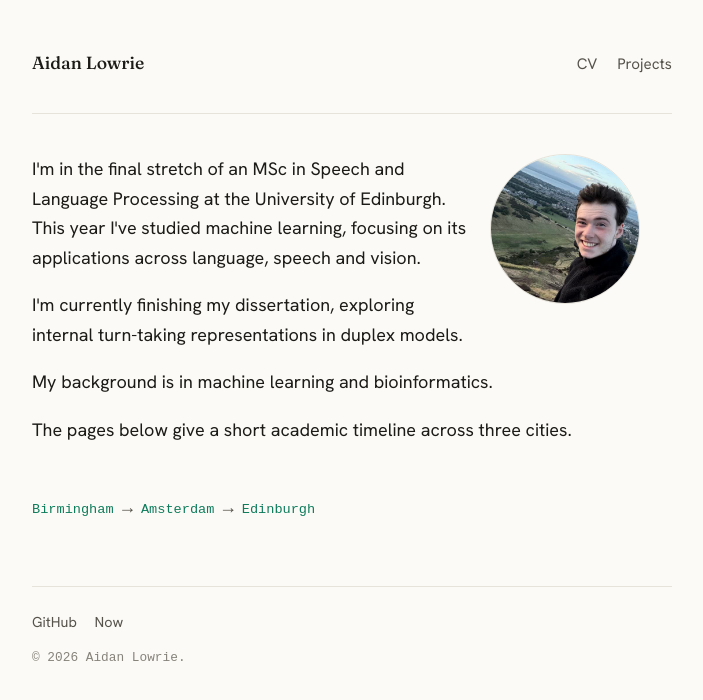
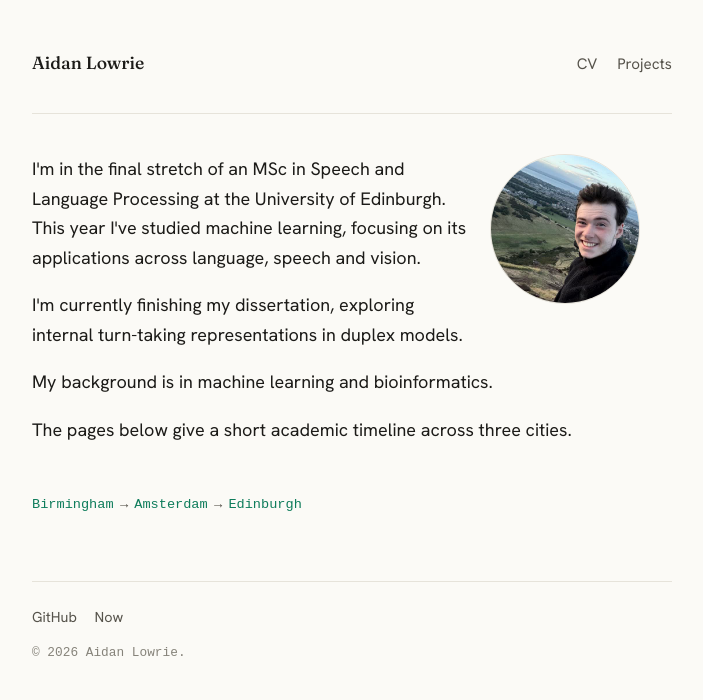
Before and after one commit to aidanlowrie/aidanlowrie.github.io, a Jekyll site: the page built from index.html, in a window 1280 px wide. Shown: the top 700 px of the page, without its empty margins (288-991 px from the left). Built offline with Jekyll 4.4.1, drawn with Linux system fonts in a browser that asks for light colours; some web fonts are replaced.

Commit message:
Fix navigation font size to match city pages (0.85rem)

```diff
--- a/index.html
+++ b/index.html
@@ -7,7 +7,7 @@ title: ""
   <p>I'm currently finishing my dissertation, exploring internal turn-taking representations in duplex models.</p>
   <p>My background is in machine learning and bioinformatics.</p>
   <p>The pages below give a short academic timeline across three cities.</p>
-  <p class="more" style="margin-top: 3rem; margin-bottom: 0;">
+  <p class="more" style="margin-top: 3rem; margin-bottom: 0; font-size: 0.85rem;">
     <a href="{{ '/about/birmingham/' | relative_url }}">Birmingham</a> <span style="color: var(--muted);">→</span> <a href="{{ '/about/amsterdam/' | relative_url }}">Amsterdam</a> <span style="color: var(--muted);">→</span> <a href="{{ '/about/edinburgh/' | relative_url }}">Edinburgh</a>
   </p>
 </section>
```
